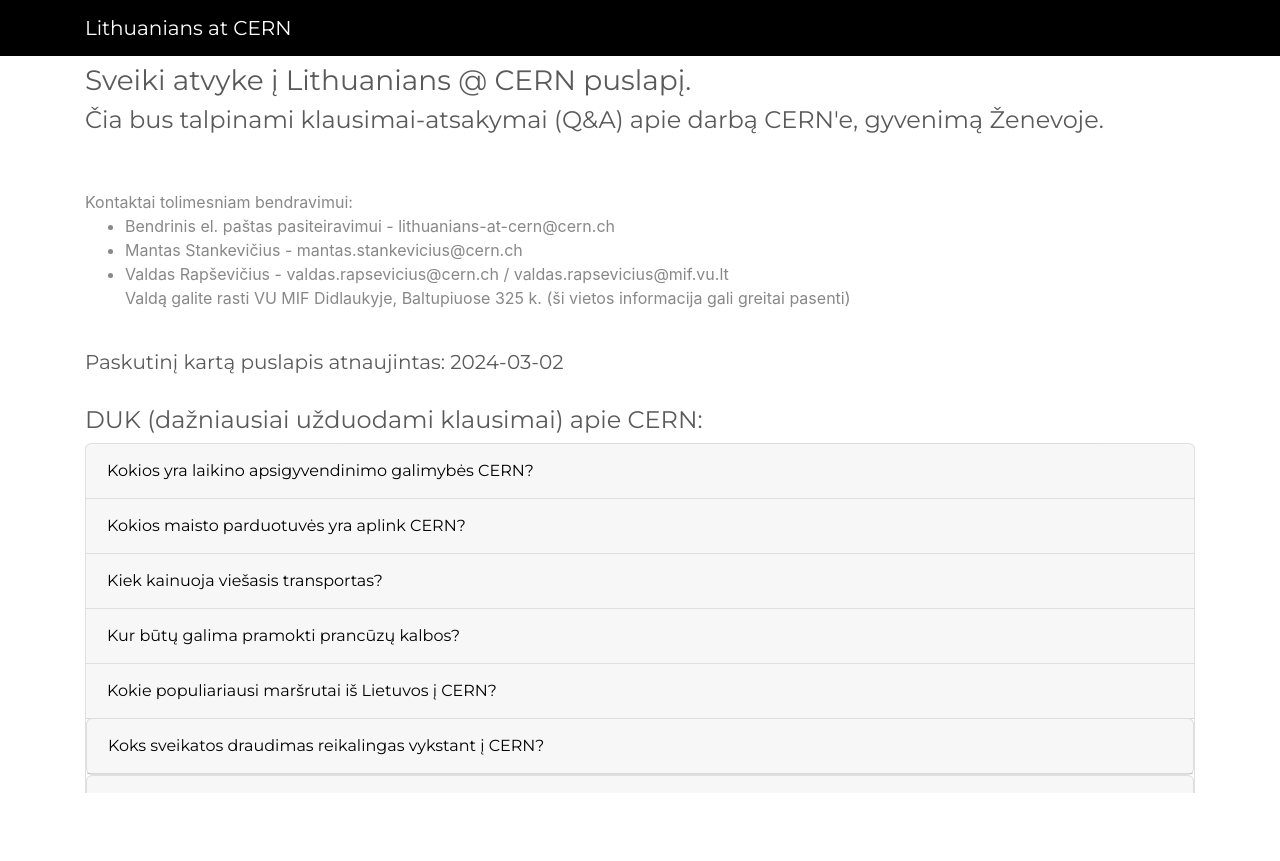
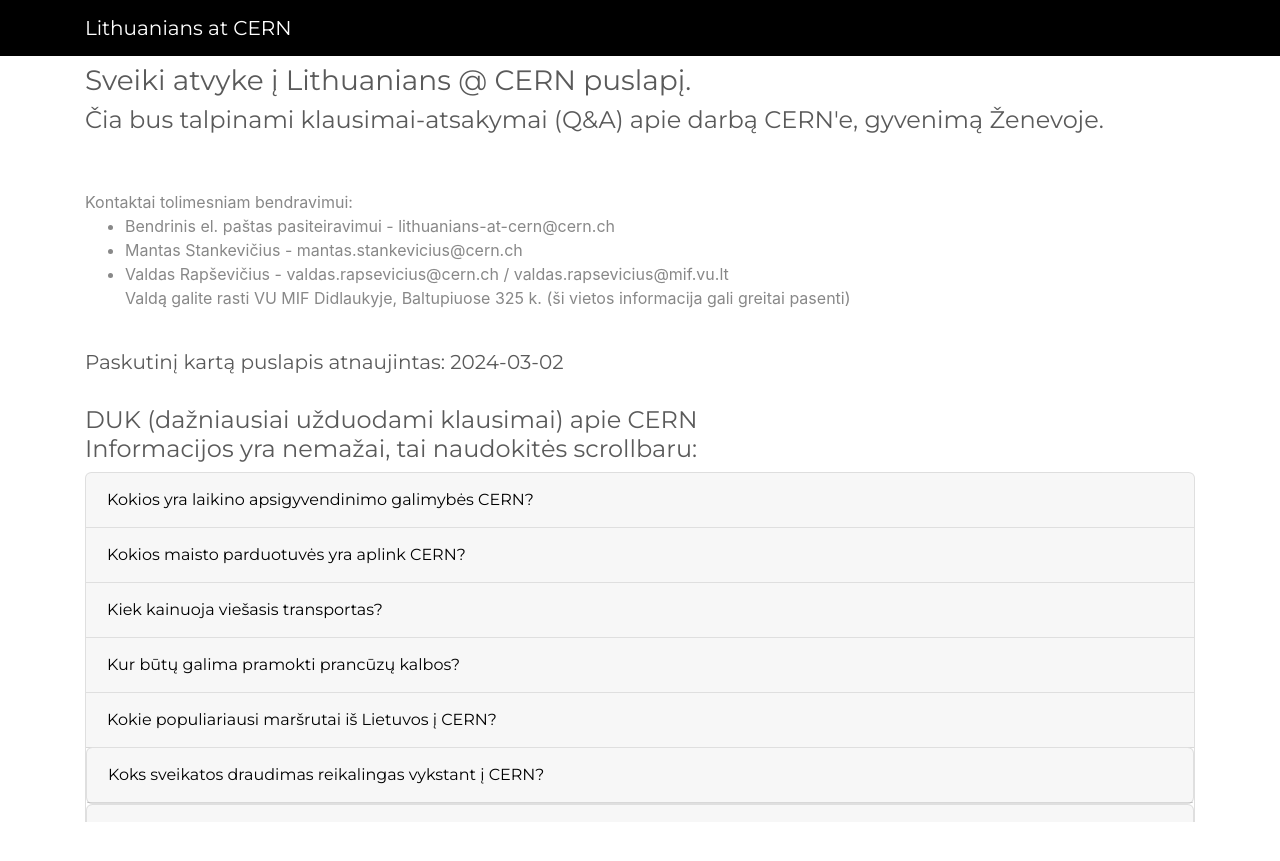
Before and after one commit to GintasS/testing-gintautas.github.io, a Jekyll site: the page built from index.html, in a window 1280 px wide. Shown: the top 861 px of the page. Built offline with Jekyll 4.4.1, drawn with Linux system fonts in a browser that asks for light colours.

Commit message:
Polishing the guide.

```diff
--- a/index.html
+++ b/index.html
@@ -18,7 +18,10 @@
 <h5> Paskutinį kartą puslapis atnaujintas: 2024-03-02</h4>
 <br>
 
-<h4>DUK (dažniausiai užduodami klausimai) apie CERN:</h4>
+<h4>DUK (dažniausiai užduodami klausimai) apie CERN<br>
+Informacijos yra nemažai, tai naudokitės scrollbaru:
+</h4>
+
 <div style="height:350px; overflow-y: scroll;">
   <div>
       <div class="col-15 mx-auto">
```
